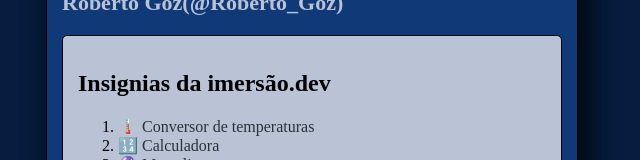
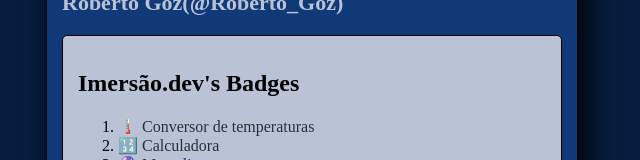
Before and after one commit to Robertogoz/Certificard, a plain HTML site: page index.html in a window 1280 px wide. Shown: the part 224-384 px from the top of the page, without its empty margins (328-968 px from the left). Drawn offline with Linux system fonts and the light colour scheme; a web font is replaced by a local one.

Commit message:
Update index.html

```diff
--- a/index.html
+++ b/index.html
@@ -9,7 +9,7 @@
   <h1>Roberto Goz(@Roberto_Goz)</h1>
 
   <div>
-    <h2>Insignias da imersão.dev</h2>
+    <h2>Imersão.dev's Badges</h2>
     <ol>
       <li><a href="https://codepen.io/robertogoz/full/GRrRQqm" target="_blank">🌡️ Conversor de temperaturas</a></li>
       <li><a href="https://codepen.io/robertogoz/full/dyNPqWw" target="_blank">🔢 Calculadora</a></li>
```
